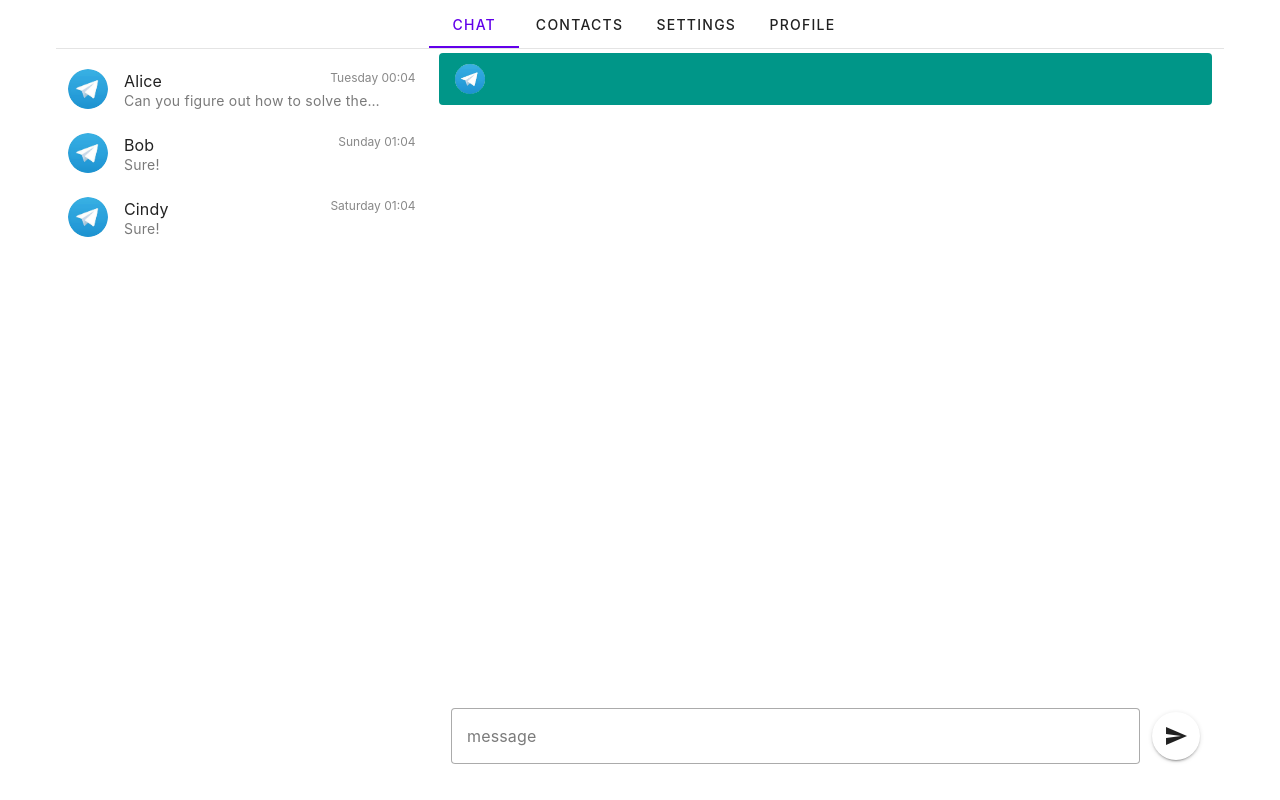
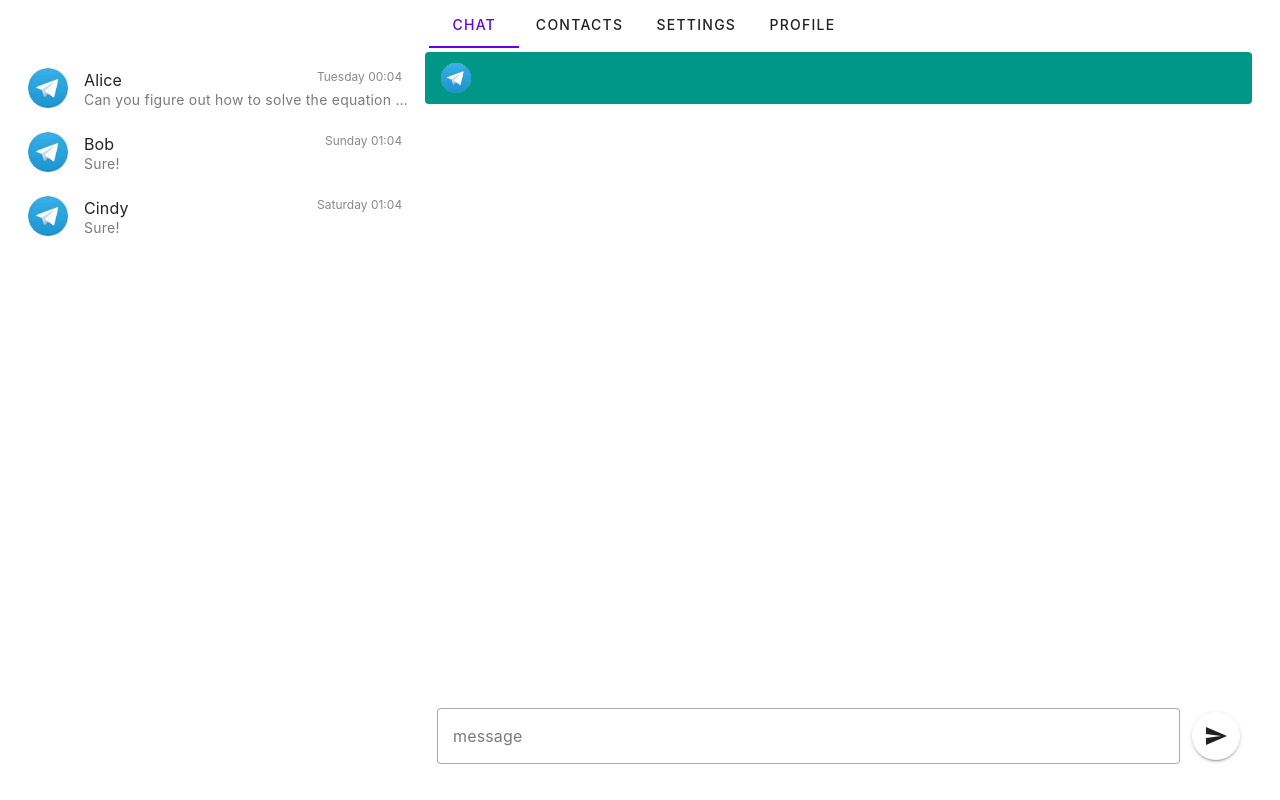
Before and after one commit to zhc7/telethu-frontend, a Vue app: page /layout in a window 1280 px wide. Built offline with nearby package versions, Linux system fonts and the light colour scheme.

Commit message:
feat: better visual display

```diff
--- a/src/components/Main.vue
+++ b/src/components/Main.vue
@@ -12,14 +12,13 @@ const curTab = ref(1);
 </script>
 
 <template>
-  <v-container class="d-flex flex-column pt-0" style="max-height: 100vh;">
+  <v-container class="d-flex flex-column pt-0 ma-0" style="max-height: 100vh;">
     <v-tabs v-model="curTab" color="deep-purple-accent-4" align-tabs="center" class="flex-0-0">
       <v-tab :value="1">CHAT</v-tab>
       <v-tab :value="2">CONTACTS</v-tab>
       <v-tab :value="3">SETTINGS</v-tab>
       <v-tab :value="4">PROFILE</v-tab>
     </v-tabs>
-    <v-divider class="d-flex flex-0-0"></v-divider>
     <ChatPage v-if="curTab === 1" :contacts="contacts"/>
     <ContactPage v-if="curTab === 2" :contacts="contacts"/>
   </v-container>
@@ -29,7 +28,11 @@ const curTab = ref(1);
 .v-container {
   height: 100vh;
   width: 100%;
+  max-width: 100vw;
 }
 
+.v-btn:focus {
+  outline: none !important;
+}
 
 </style>
```
